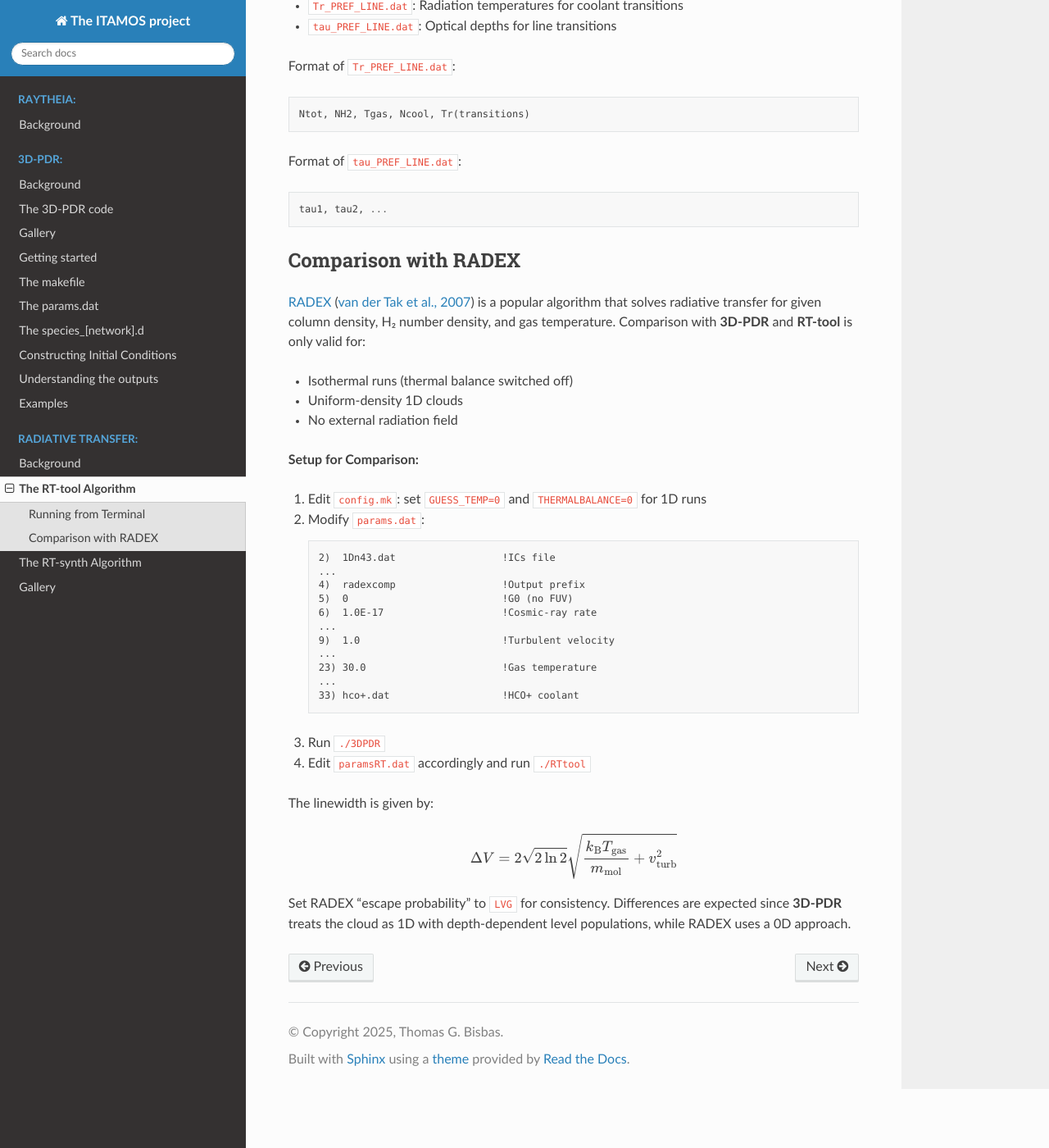
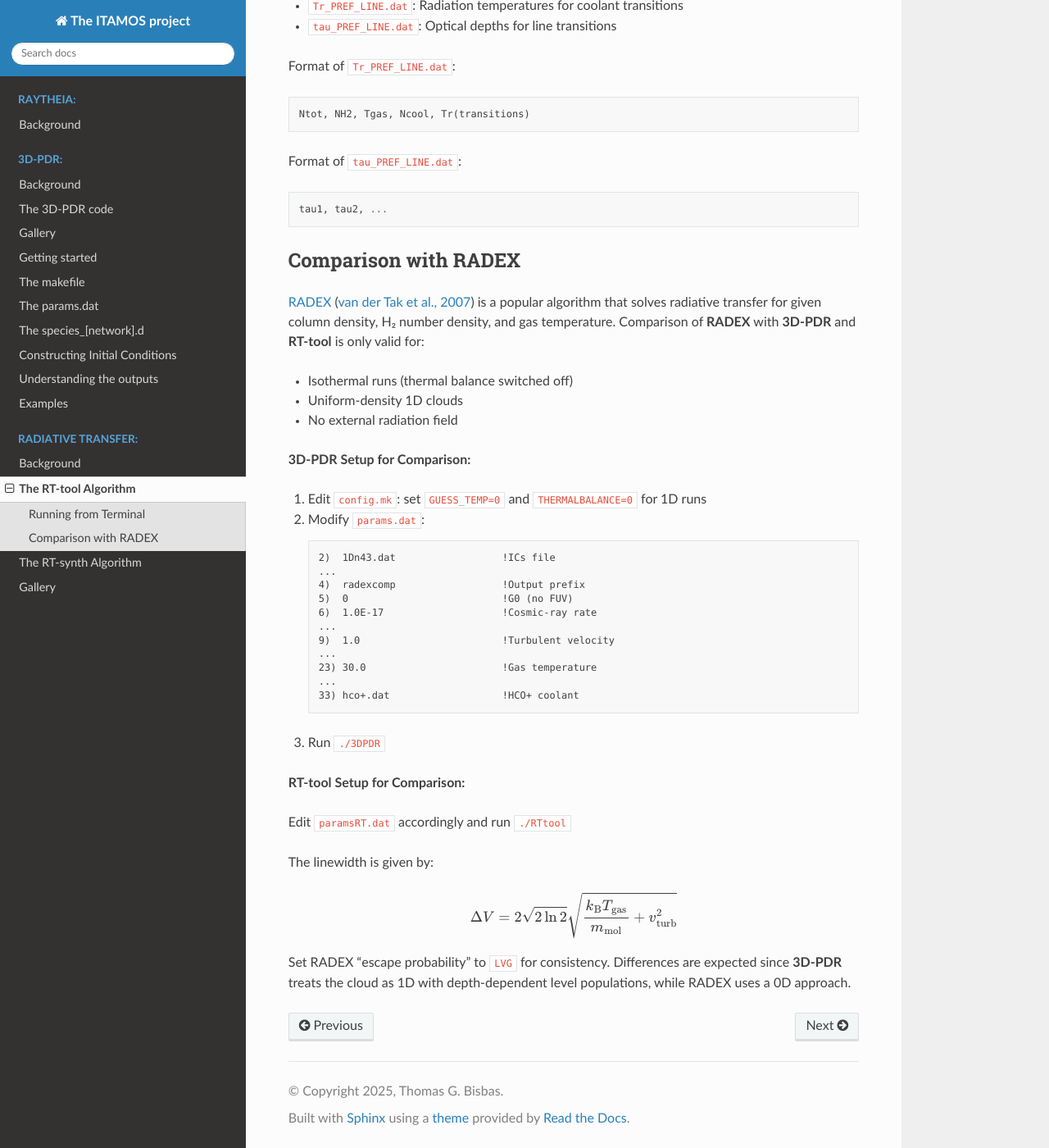
Before and after one commit to itamos-ism/3D-PDR-pblc, a Sphinx documentation site: the page built from docs/source/RT-tool.rst, in a window 1280 px wide and 1400 px high, scrolled down 989 px. Shown: the whole window at 82% size. Built offline with Sphinx 7.4.7 and the Read the Docs theme 3.1.0, drawn with Linux system fonts in a browser that asks for light colours.

Commit message:
Update RT-tool.rst

```diff
--- a/docs/source/RT-tool.rst
+++ b/docs/source/RT-tool.rst
@@ -52,13 +52,13 @@ Format of ``tau_PREF_LINE.dat``::
 Comparison with RADEX
 ~~~~~~~~~~~~~~~~~~~~~
 
-`RADEX <https://var.sron.nl/radex/radex.php>`_ (`van der Tak et al., 2007 <https://ui.adsabs.harvard.edu/abs/2007A%26A...468..627V/abstract>`_) is a popular algorithm that solves radiative transfer for given column density, H₂ number density, and gas temperature. Comparison with **3D-PDR** and **RT-tool** is only valid for:
+`RADEX <https://var.sron.nl/radex/radex.php>`_ (`van der Tak et al., 2007 <https://ui.adsabs.harvard.edu/abs/2007A%26A...468..627V/abstract>`_) is a popular algorithm that solves radiative transfer for given column density, H₂ number density, and gas temperature. Comparison of **RADEX** with **3D-PDR** and **RT-tool** is only valid for:
 
 * Isothermal runs (thermal balance switched off)
 * Uniform-density 1D clouds
 * No external radiation field
 
-**Setup for Comparison:**
+**3D-PDR Setup for Comparison:**
 
 1. Edit ``config.mk``: set ``GUESS_TEMP=0`` and ``THERMALBALANCE=0`` for 1D runs
 2. Modify ``params.dat``:
@@ -78,7 +78,10 @@ Comparison with RADEX
       33) hco+.dat                   !HCO+ coolant
 
 3. Run ``./3DPDR``
-4. Edit ``paramsRT.dat`` accordingly and run ``./RTtool``
+
+**RT-tool Setup for Comparison:**
+
+Edit ``paramsRT.dat`` accordingly and run ``./RTtool``
 
 The linewidth is given by:
 
```
